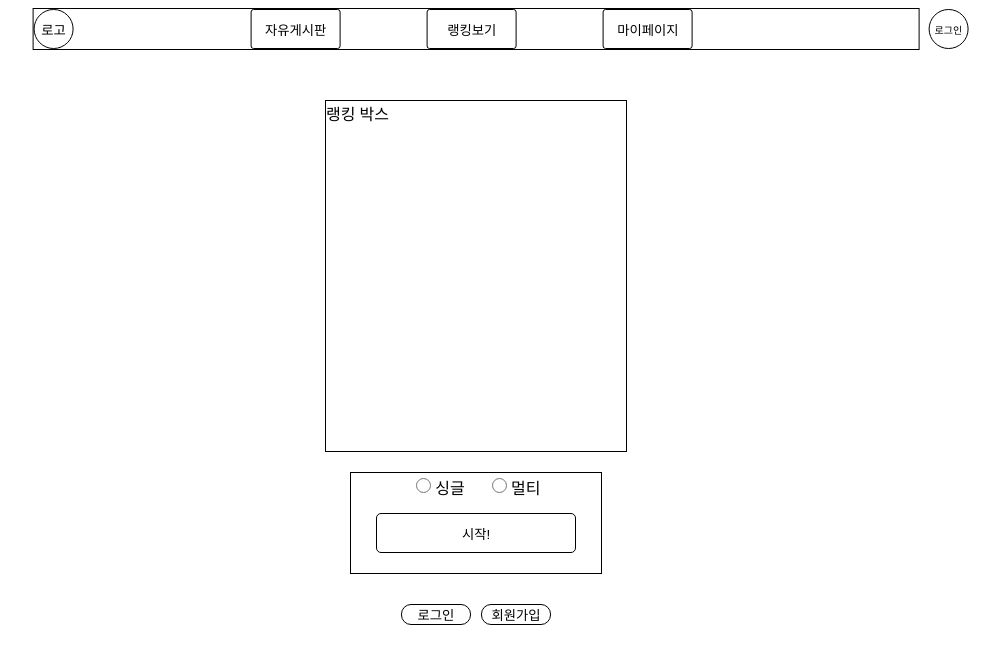
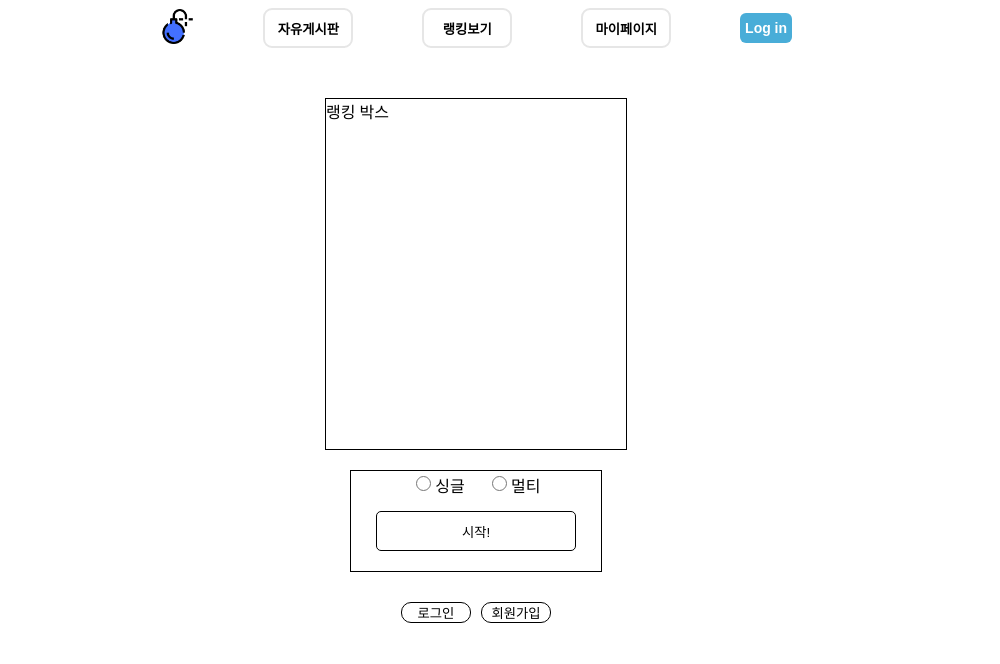
Before and after one commit to wooseokc/zb-Team-FE, a Next.js app: page / in a window 1280 px wide. Shown: the top 664 px of the page, without its empty margins (164-1164 px from the left). Built offline with nearby package versions, Linux system fonts and the light colour scheme.

Commit message:
Update✨ 컴포넌트 수정 및 nav 디자인 추가

```diff
--- a/components/index/AccountBox.tsx
+++ b/components/index/AccountBox.tsx
@@ -6,10 +6,10 @@ export default function AccountBox () {
 
   return (
     <StyleSection>
-      <Link href="/info/login">
+      <Link href="/info/loginPage">
         <AccountButton>로그인</AccountButton>
       </Link>
-      <Link href="/info/account">
+      <Link href="/info/accountPage">
         <AccountButton>회원가입</AccountButton>
       </Link>
     </StyleSection>
--- a/components/navbar.tsx
+++ b/components/navbar.tsx
@@ -1,12 +1,16 @@
 import Link from 'next/link'
+import Image from 'next/image'
 import React from 'react'
 import styled from 'styled-components'
 
 export default function Navbar() {
   return (
+    <>
     <NavBox>
       <Link href="/">
-        <NavButton char='logo'>로고</NavButton>
+        <NavButton char='logo'>
+          <Image src='/free-icon-bomb.png' alt='bomlogo' width='40' height="40"/>
+        </NavButton>
       </Link>
       <NavListBox>
         <Link href="/board/list">
@@ -19,62 +23,76 @@ export default function Navbar() {
           <NavButton>마이페이지</NavButton>
         </Link>
       </NavListBox>
-      <Link href="/info/login">
-        <LoginButton>로그인</LoginButton>
+      <Link href="/info/loginPage">
+        <LoginButton>Log in</LoginButton>
       </Link>
     </NavBox>
+
+    </>
   )
 }
 
 const NavBox = styled.nav`
-  width : 70%;
+  width : 50%;
+  max-width: 900px;
   height : 40px;
-  border : 1px solid;
 
   position : relative;
-  left : 50%;
-  transform: translateX(-50%);
-
+  margin: 0 auto;
 
   display : flex;
+  align-items: center;
 `
 
 const NavListBox = styled.div`
-  width : 50%;
+  width : 100%;
   height : 40px;
 
-  position : relative;
-  left : 20%;
+  display : flex;
+  justify-content: space-evenly;
 
-  display : flex;
-  justify-content: space-between;
 
 `
 
 const NavButton = styled.button<{char? : string}>`
-  background: inherit ; border:none; box-shadow:none; border-radius:0; padding:0; overflow:visible; cursor:pointer;
+  background: inherit ; box-shadow:none;  padding:0; overflow:visible; cursor:pointer;
 
   width : 90px;
-  border : 1px solid;
-  border-radius: 3px;
+
+  border : 2px solid #e6e6e6;
+  border-radius: 9px;
+  font-weight: bold;
+
   display : block;
 
-  ${props => props.char === 'logo' && {width : 40, borderRadius : 100}}
+  ${props => props.char === 'logo' && { width: 40, border: 0 }}
+
+  &:hover{
+    background-color: #464646;
+    color: white;
+    border: 0;
+    transition: 0.6s;
+  }
 `
 
 const LoginButton = styled.button`
-  background: inherit ; border:none; box-shadow:none; border-radius:0; padding:0; overflow:visible; cursor:pointer;
+  background: inherit ; box-shadow:none; padding:0; overflow:visible; cursor:pointer;
 
-  width : 40px;
-  height : 40px;
+  width : 60px;
+  height : 30px;
 
-  border : 1px solid;
-  border-radius: 100%;
+  border : 0;
+  border-radius: 6px;
+  outline: 0;
+  color: white;
+  font-weight: bold;
+  font-size: 14px;
 
-  font-size : 10px;
+  background-color: #49add8;
 
-  display : block;
-
-  position : absolute;
-  right : -50px;
+  &:hover {
+    background-color: #464646;
+    color: white;
+    transition: 0.6s;
+  }
 `
--- a/pages/index.tsx
+++ b/pages/index.tsx
@@ -1,5 +1,4 @@
 import React from "react";
-import Link from "next/link";
 import Layout from "../components/layout";
 import Navbar from "../components/navbar";
 import RankBox from "../components/index/RankBox";
```
Also changed, not shown: components/info/Account.tsx (renamed from pages/info/account.tsx, +2 -13 lines), components/info/Login.tsx (renamed from pages/info/password.tsx, +25 -15 lines), components/info/Password.tsx (renamed from pages/info/login.tsx, +5 -38 lines), pages/info/accountPage.tsx (added, +24 -0 lines), pages/info/loginPage.tsx (added, +22 -0 lines), pages/info/passwordPage.tsx (added, +21 -0 lines), public/free-icon-bomb.png (added).
